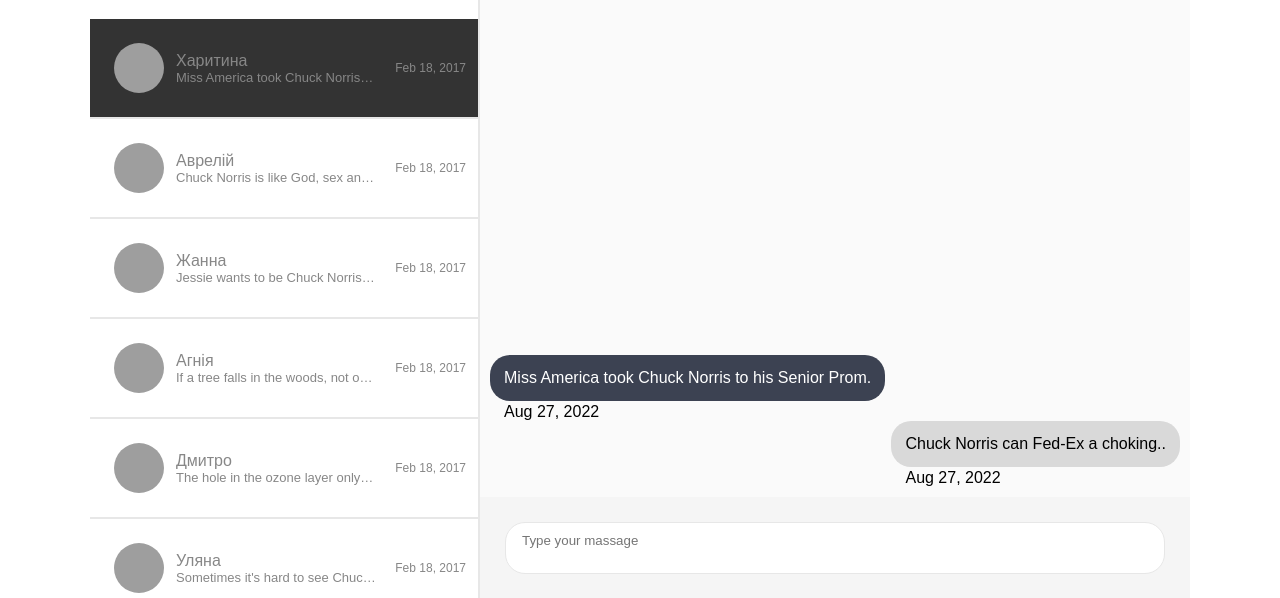
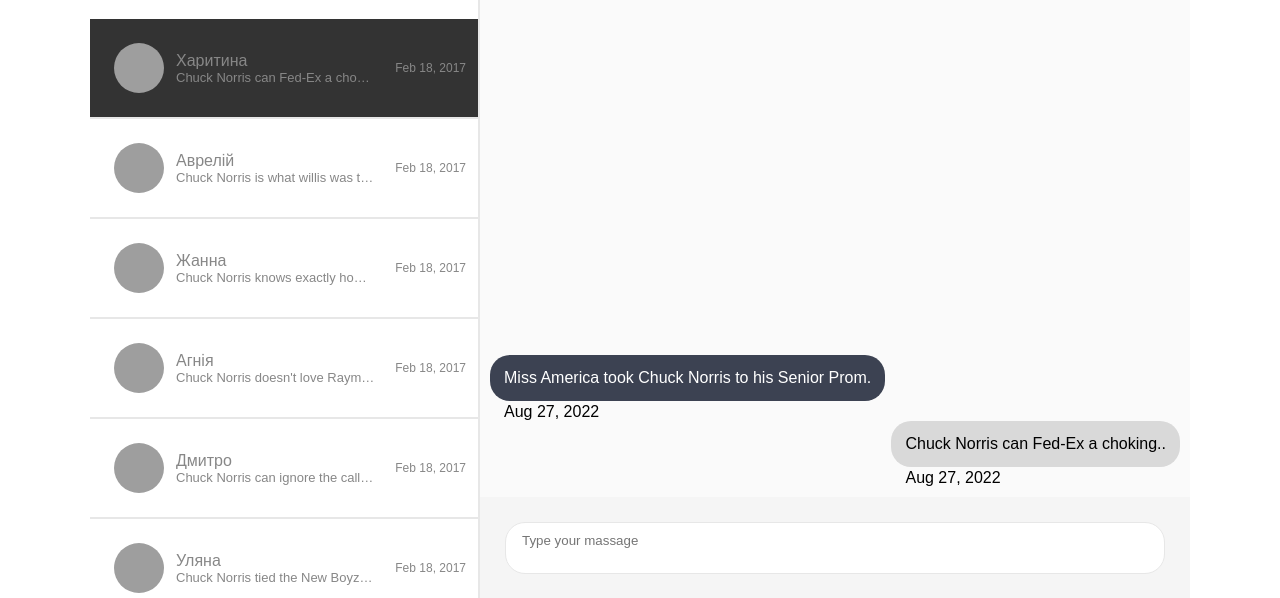
Before and after one commit to molotkowets/chat, a React (Create React App) app: page / in a window 1280 px wide. Shown: the part 199-797 px from the top of the page. Built offline with nearby package versions, Linux system fonts and the light colour scheme; grey boxes are pictures that could not be loaded; a web font is replaced by a local one.

Commit message:
add output last message in sidebar

```diff
--- a/src/components/user-item/UserItem.jsx
+++ b/src/components/user-item/UserItem.jsx
@@ -3,6 +3,7 @@ import "./user-item.css";
 
 function UserItem({ setUserId, user, currentUserId }) {
   const isActive = user.id === currentUserId;
+
   return (
     <li
       onClick={() => setUserId(user.id)}
@@ -13,7 +14,7 @@ function UserItem({ setUserId, user, currentUserId }) {
 
         <span>
           <p className="username">{user.username}</p>
-          <p className="user-massage">{user.messages[0].value}</p>
+          <p className="user-massage">{user.messages.at(-1).value}</p>
         </span>
       </div>
       <p className="date">Feb 18, 2017</p>
```
